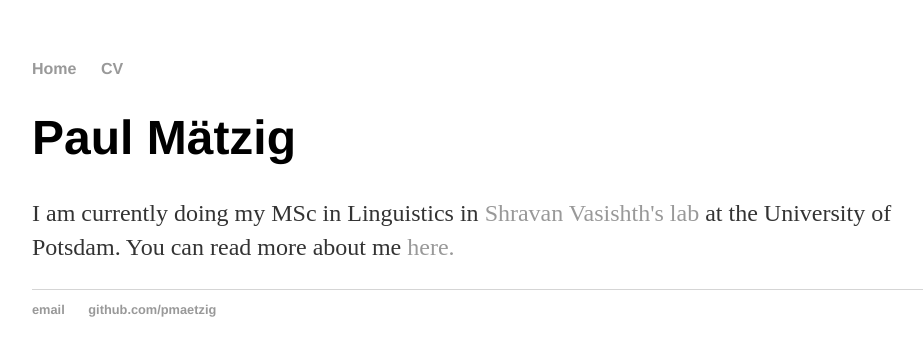
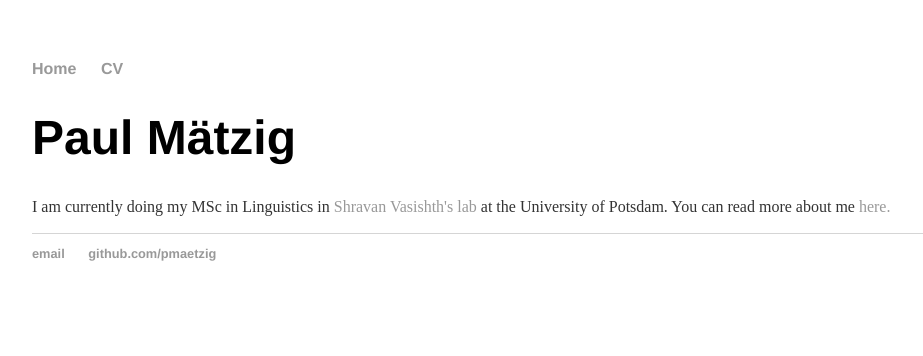
Before and after one commit to pmaetzig/pmaetzig.github.io, a Jekyll site: the page built from index.html, in a window 1280 px wide. Shown: the top 356 px of the page, without its empty margins (160-1083 px from the left). Built offline with Jekyll 4.4.1, drawn with Linux system fonts in a browser that asks for light colours.

Commit message:
changed font size in main.css

```diff
--- a/css/main.css
+++ b/css/main.css
@@ -24,8 +24,8 @@ h1 {
     font-family:'Helvetica', 'Arial', 'Sans-Serif';
 }
 p {
-    font-size: 1.5em;
-    line-height: 1.4em;
+    font-size: 1em;
+    line-height: 1.2em;
     color: #333;
 }
 footer {
```
